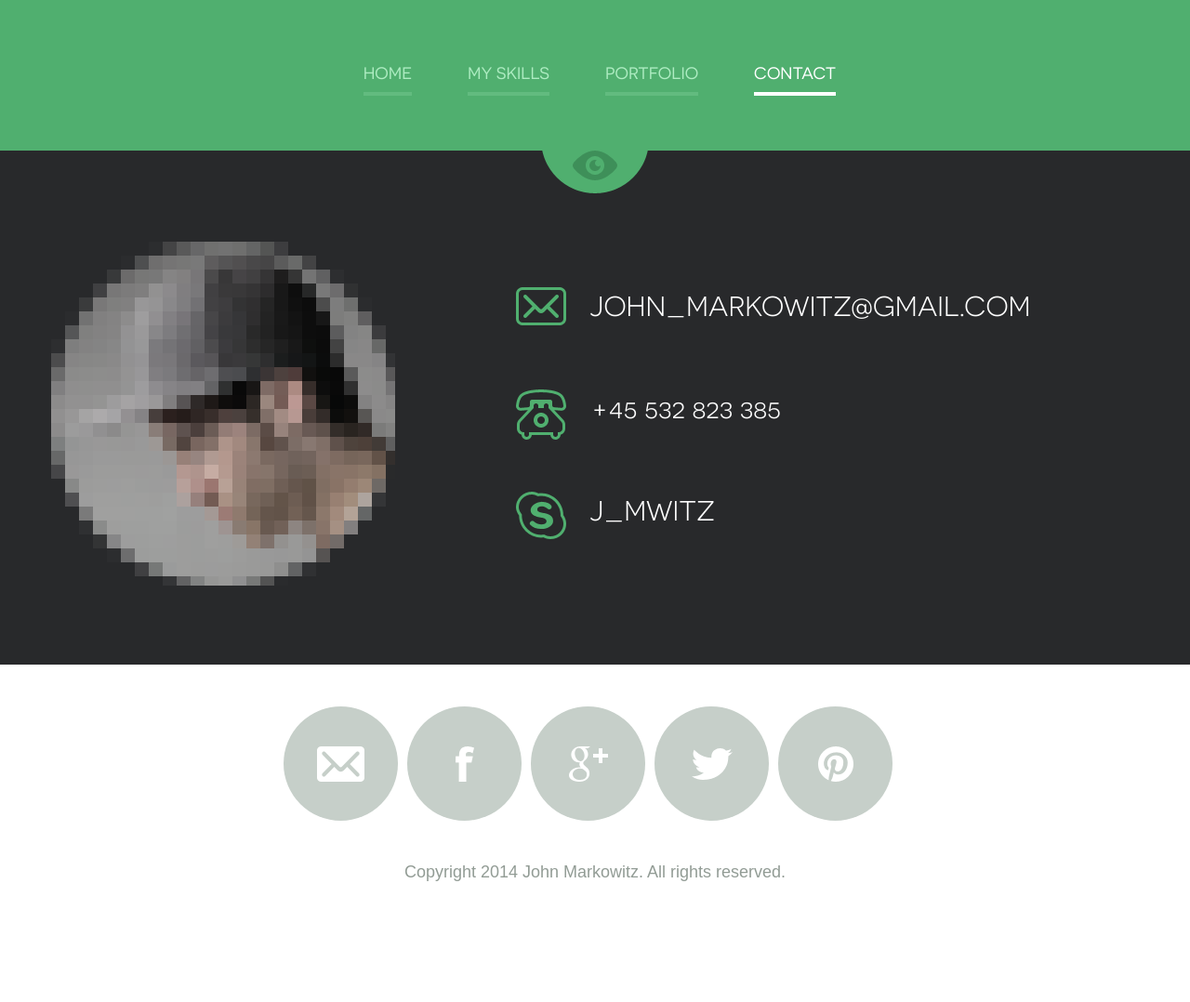
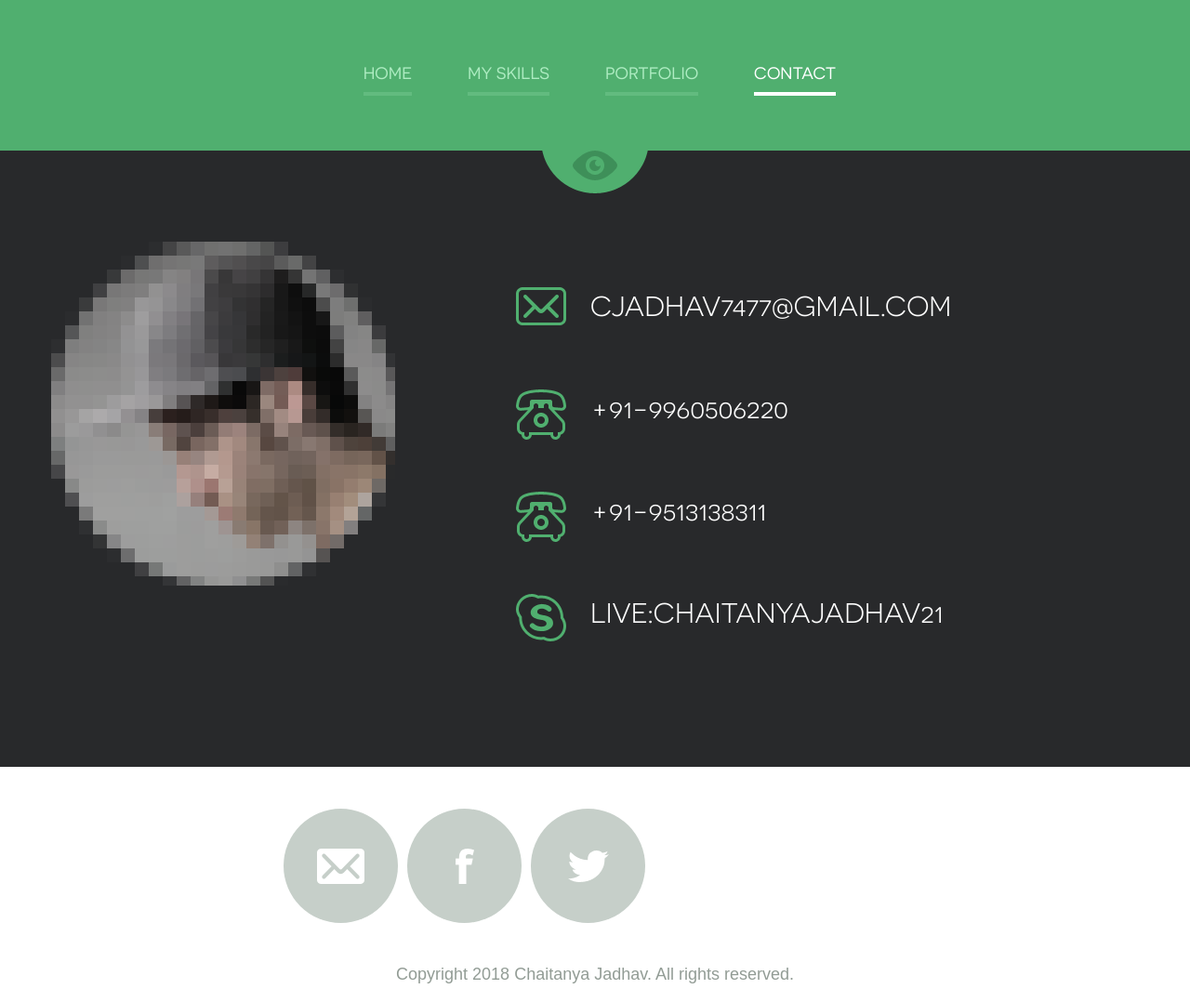
Before and after one commit to cj621/cj621.github.io, a plain HTML site: page contact.html in a window 1280 px wide. Shown: the whole page at 93% size. Before the commit the page ends 968 px from the top, so only its background shows below. Drawn offline with nearby package versions, Linux system fonts and the light colour scheme.

Commit message:
[ref]: changed the basic text around all pages.

```diff
--- a/contact.html
+++ b/contact.html
@@ -7,7 +7,7 @@
 	<meta name="viewport" content="width=device-width, initial-scale=1, maximum-scale=1, minimum-scale=1, user-scalable=no">
 	<meta http-equiv="X-UA-Compatible" content="IE=edge,chrome=1">
 	<meta name="format-detection" content="telephone=no">
-	<title>John Markowitz</title>
+	<title>Chaitanya Jadhav</title>
 	<link rel="stylesheet" href="js/fancybox/jquery.fancybox.css" type="text/css" media="screen" />
 	<link rel="stylesheet" href="css/all.css" />
 	<link rel="stylesheet" href="css/screen.css" />
@@ -34,9 +34,10 @@
 			<section id="main">
 				<div class="images_holder"><img src="images/pic_08.png" alt=""></div>
 				<div class="box_contact">
-					<span class="email">john_markowitz@gmail.com</span>
-					<span class="phone">+45 532 823 385</span>
-					<span class="skype">J_mwitz</span>
+					<span class="email">cjadhav7477@gmail.com</span>
+					<span class="phone">+91-9960506220</span>
+					<span class="phone">+91-9513138311</span>
+					<span class="skype">live:chaitanyajadhav21</span>
 				</div>
 				<div class="clear"></div>
 			</section>
@@ -44,13 +45,11 @@
 		<footer id="footer">
 			<div class="footer-content">
 				<ul class="social">
-					<li class="email"><a href="#">Email</a></li>
-					<li class="facebook"><a href="#">Facebook</a></li>
-					<li class="google"><a href="#">Google+</a></li>
-					<li class="twitter"><a href="#">Twitter</a></li>
-					<li class="pinterest"><a href="#">Pinterest</a></li>
+					<li class="email"><a href="cjadhav7477@gmail.com">Email</a></li>
+					<li class="facebook"><a href="https://www.facebook.com/chaitanya.jadhav.965">Facebook</a></li>
+					<li class="twitter"><a href="https://twitter.com/chaitanyaj621">Twitter</a></li>
 				</ul>
-				<p class="copy">Copyright 2014 John Markowitz. All rights reserved.</p>
+				<p class="copy">Copyright 2018 Chaitanya Jadhav. All rights reserved.</p>
 			</div>
 		</footer>
 	</div>
```
Also changed, not shown: index.html (+7 -9 lines), myskills.html (+5 -7 lines), portfolio.html (+5 -7 lines).
